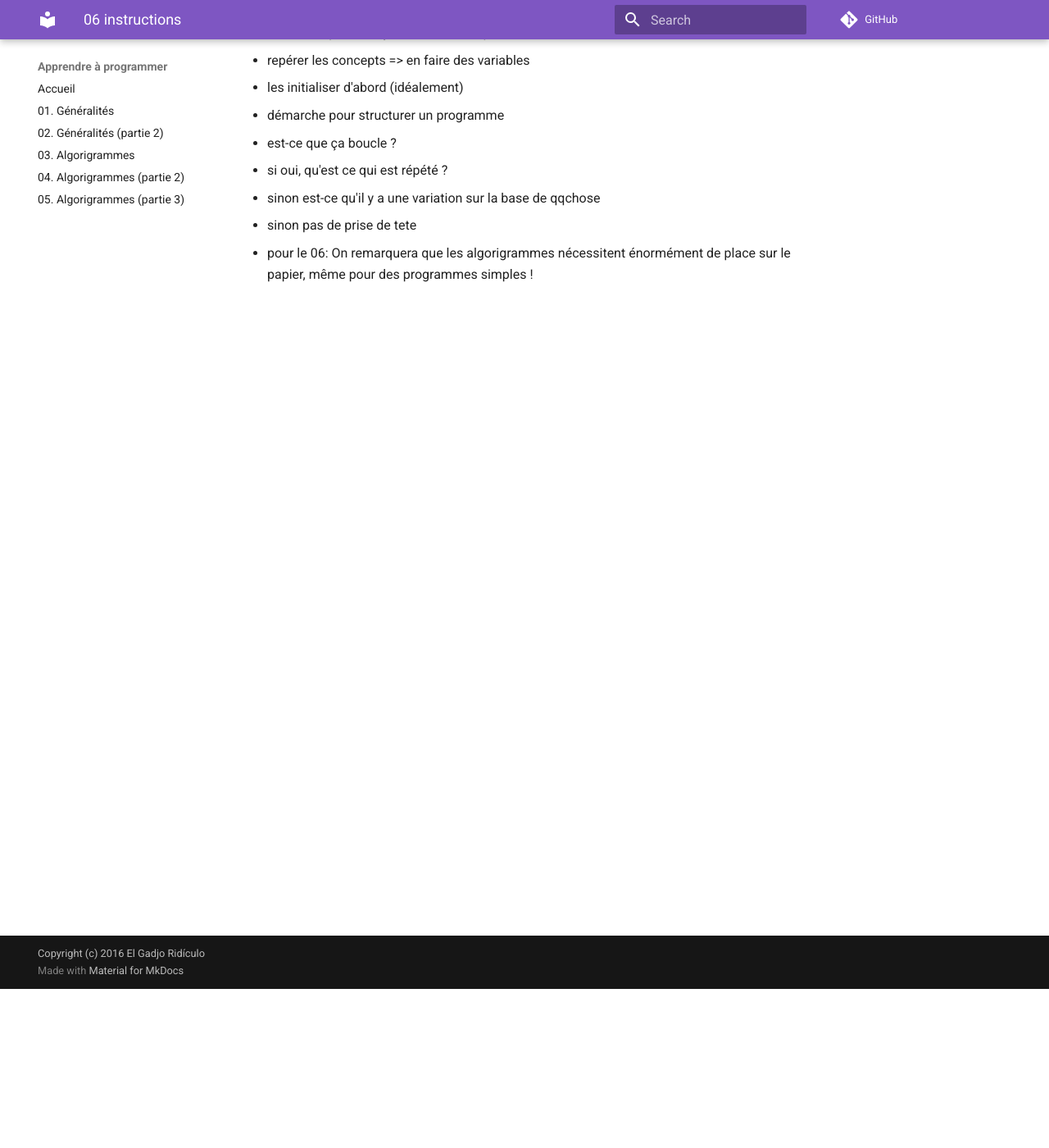
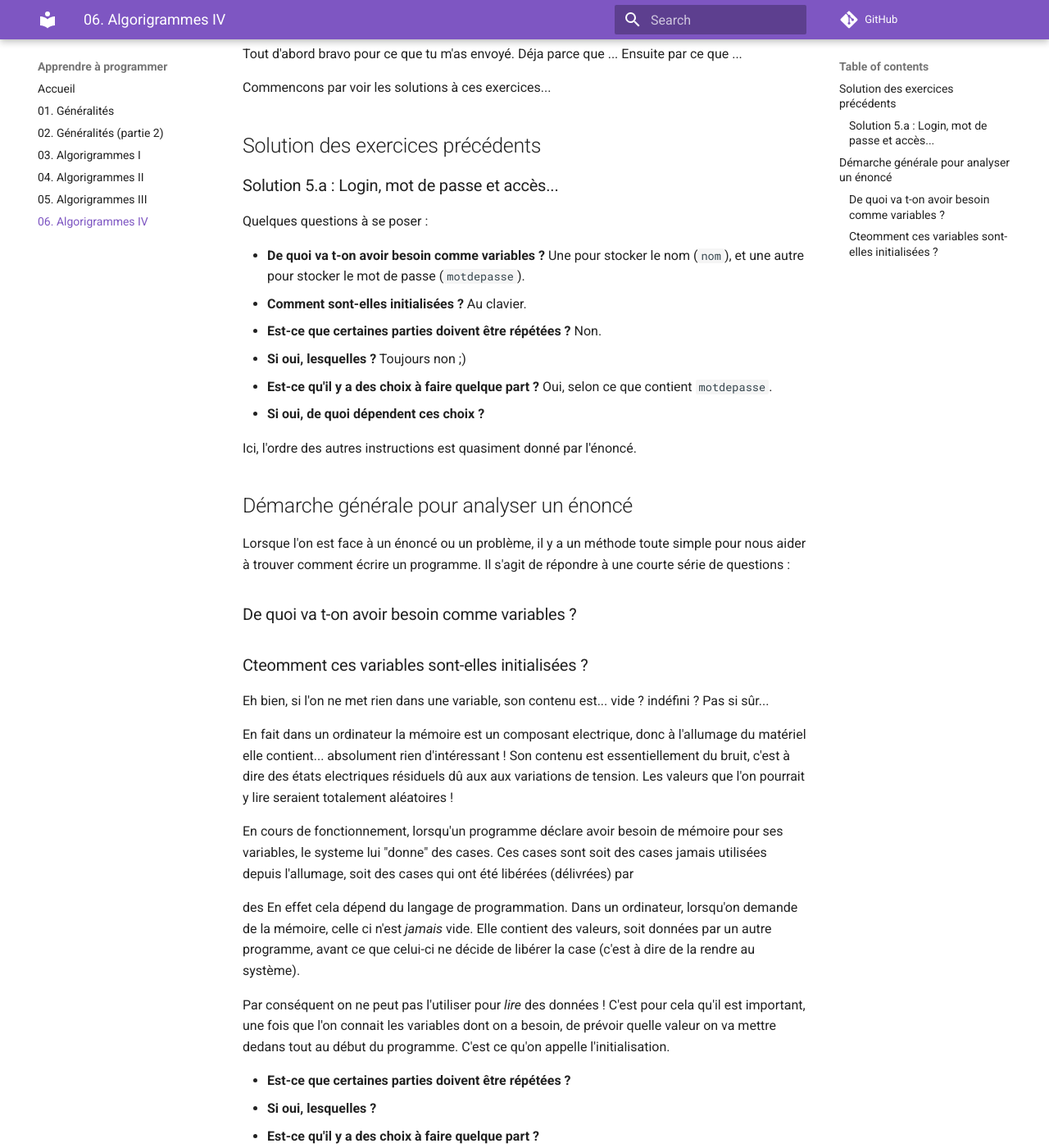
Before and after one commit to elgadjo/apprendre-a-programmer, an MkDocs documentation site: the page built from docs/06-instructions.md, in a window 1280 px wide and 1400 px high, scrolled down 194 px. Shown: the whole window at 82% size. Built offline with MkDocs 1.6.1 and Material for MkDocs 9.7.7, drawn with Linux system fonts in a browser that asks for light colours; comment, search, counter and statistics services are not loaded; old or Windows-style settings are respelled for this version of MkDocs; some of the changed text lies outside the part shown.

```diff
--- a/docs/06-instructions.md
+++ b/docs/06-instructions.md
@@ -1,9 +1,77 @@
 
-* on va corriger les exercices
+Algorigrammes (partie 4 - fin)
+==============================
 
-* démarche pour analyser un énoncé / probleme
+Yes ! Maintenant que _Game Of Thrones_ hiberne à nouveau pour passer l'hiver on va pouvoir abordorder tranquiloutement la suite _« d'Apprendre à programmer »_.
+
+Tout d'abord bravo pour ce que tu m'as envoyé.
+Déja parce que ...
+Ensuite par ce que ...
+
+Commencons par voir les solutions à ces exercices...
+
+
+Solution des exercices précédents
+---------------------------------
+
+### Solution 5.a : Login, mot de passe et accès...
+
+Quelques questions à se poser :
+
+* __De quoi va t-on avoir besoin comme variables ?__ Une pour stocker le nom (``nom``), et une autre pour stocker le mot de passe (``motdepasse``).
+* __Comment sont-elles initialisées ?__ Au clavier.
+* __Est-ce que certaines parties doivent être répétées ?__ Non.
+* __Si oui, lesquelles ?__ Toujours non ;)
+* __Est-ce qu'il y a des choix à faire quelque part ?__ Oui, selon ce que contient ``motdepasse``.
+* __Si oui, de quoi dépendent ces choix ?__
+
+Ici, l'ordre des autres instructions est quasiment donné par l'énoncé.
+
+Démarche générale pour analyser un énoncé
+--------------------------------
+
+Lorsque l'on est face à un énoncé ou un problème, il y a un méthode toute
+simple pour nous aider à trouver comment écrire un programme. Il s'agit de
+répondre à une courte série de questions :
+
+### De quoi va t-on avoir besoin comme variables ?
+
+### Cteomment ces variables sont-elles initialisées ?
+
+Eh bien, si l'on ne met rien dans une variable, son contenu est... vide ?
+indéfini ? Pas si sûr...
+
+En fait dans un ordinateur la mémoire est un composant electrique, donc
+à l'allumage du matériel elle contient... absolument rien d'intéressant !
+Son contenu est essentiellement du bruit, c'est à dire des états
+electriques résiduels dû aux aux variations de tension. Les valeurs que l'on pourrait
+y lire seraient totalement aléatoires !
+
+En cours de fonctionnement, lorsqu'un programme déclare avoir
+besoin de mémoire pour ses variables, le systeme lui "donne" des cases.
+Ces cases sont soit des cases jamais utilisées depuis l'allumage, soit
+des cases qui ont été libérées (délivrées) par
+
+des En effet cela dépend du langage de programmation.
+Dans un ordinateur, lorsqu'on demande de la mémoire, celle ci n'est _jamais_ vide.
+Elle contient des valeurs, soit données par un autre programme, avant ce que celui-ci
+ne décide de libérer la case (c'est à dire de la rendre au système).
+
+Par
+conséquent on ne peut pas l'utiliser pour _lire_ des données !  C'est pour cela
+qu'il est important, une fois que l'on connait les variables dont on a besoin,
+de prévoir quelle valeur on va mettre dedans tout au début du programme. C'est
+ce qu'on appelle l'initialisation.
+
+* __Est-ce que certaines parties doivent être répétées ?__
+* __Si oui, lesquelles ?__
+* __Est-ce qu'il y a des choix à faire quelque part ?__
+* __Si oui, de quoi dépendent ces choix ?__
+
+
   * repérer les concepts => en faire des variables
   * les initialiser d'abord (idéalement)
+
 
 * démarche pour structurer un programme
   * est-ce que ça boucle ?
--- a/mkdocs.yml
+++ b/mkdocs.yml
@@ -24,6 +24,7 @@ extra_css: [extra.css]
 
 # Extensions
 markdown_extensions:
+  - footnotes
   - codehilite(css_class=code)
   - admonition
   - toc:
@@ -33,6 +34,7 @@ pages:
 - 'Accueil': index.md
 - '01. Généralités': 01-generalites.md
 - '02. Généralités (partie 2)': 02-algorithmique.md
-- '03. Algorigrammes' : 03-algorigrammes.md
-- '04. Algorigrammes (partie 2)' : 04-instructions.md
-- '05. Algorigrammes (partie 3)' : 05-instructions.md
+- '03. Algorigrammes I' : 03-algorigrammes.md
+- '04. Algorigrammes II' : 04-instructions.md
+- '05. Algorigrammes III' : 05-instructions.md
+- '06. Algorigrammes IV' : 06-instructions.md
```
